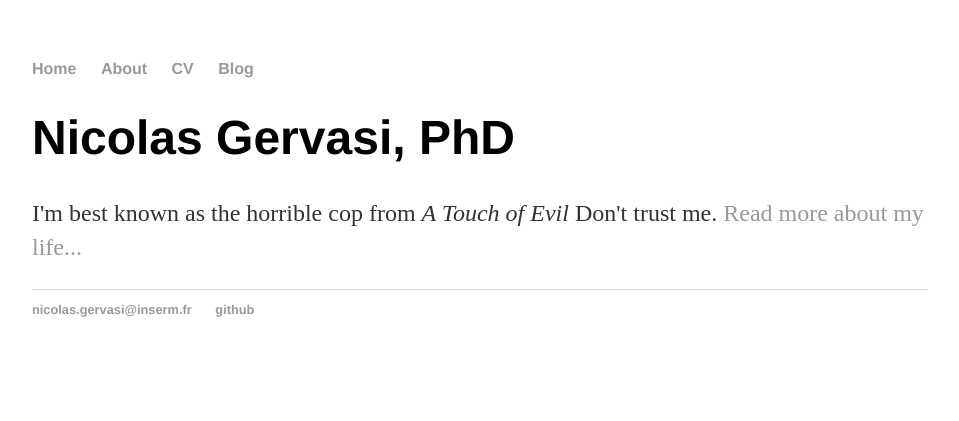
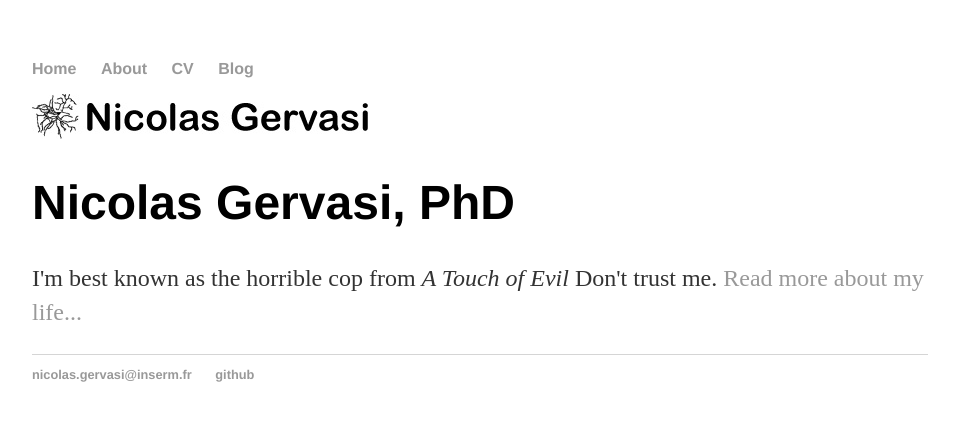
Before and after one commit to nicolasgervasi/nicolasgervasi.github.io, a Jekyll site: the page built from index.html, in a window 1280 px wide. Shown: the top 421 px of the page, without its empty margins (160-1119 px from the left). Built offline with Jekyll 4.4.1, drawn with Linux system fonts in a browser that asks for light colours.

Commit message:
Update index.html

```diff
--- a/index.html
+++ b/index.html
@@ -2,7 +2,9 @@
 layout: default
 title: Nicolas Gervasi
 ---
-
+	<div class="col-sm-4">
+	<img  class="img-rounded" alt="Nicolas Gervasi" src="image/logo_small.jpg">
+	</div>
 	<h1>Nicolas Gervasi, PhD</h1>
 	<p>I'm best known as the horrible cop from <em>A Touch of Evil</em> Don't trust me. <a href="/about">Read more about my life...</a></p>
 </div><!-- /.blurb -->
```
